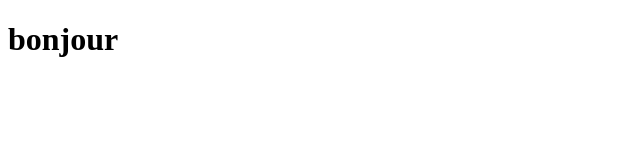
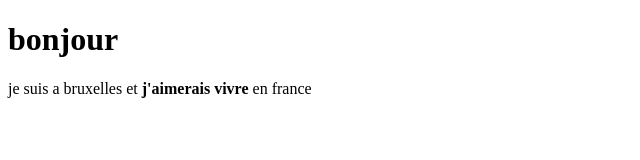
Before and after one commit to Mohabnh/sitePrefo, a plain HTML site: page index.html in a window 1280 px wide. Shown: the whole page, without its empty margins (0-640 px from the left). Drawn offline with Linux system fonts and the light colour scheme.

Commit message:
nouveau Paragraphe

```diff
--- a/index.html
+++ b/index.html
@@ -6,5 +6,6 @@
     </head>
     <body>
         <h1>bonjour</h1>
+        <P> je suis a bruxelles et <strong> j'aimerais vivre</strong> en france </P>
     </body>
 </html>
```
